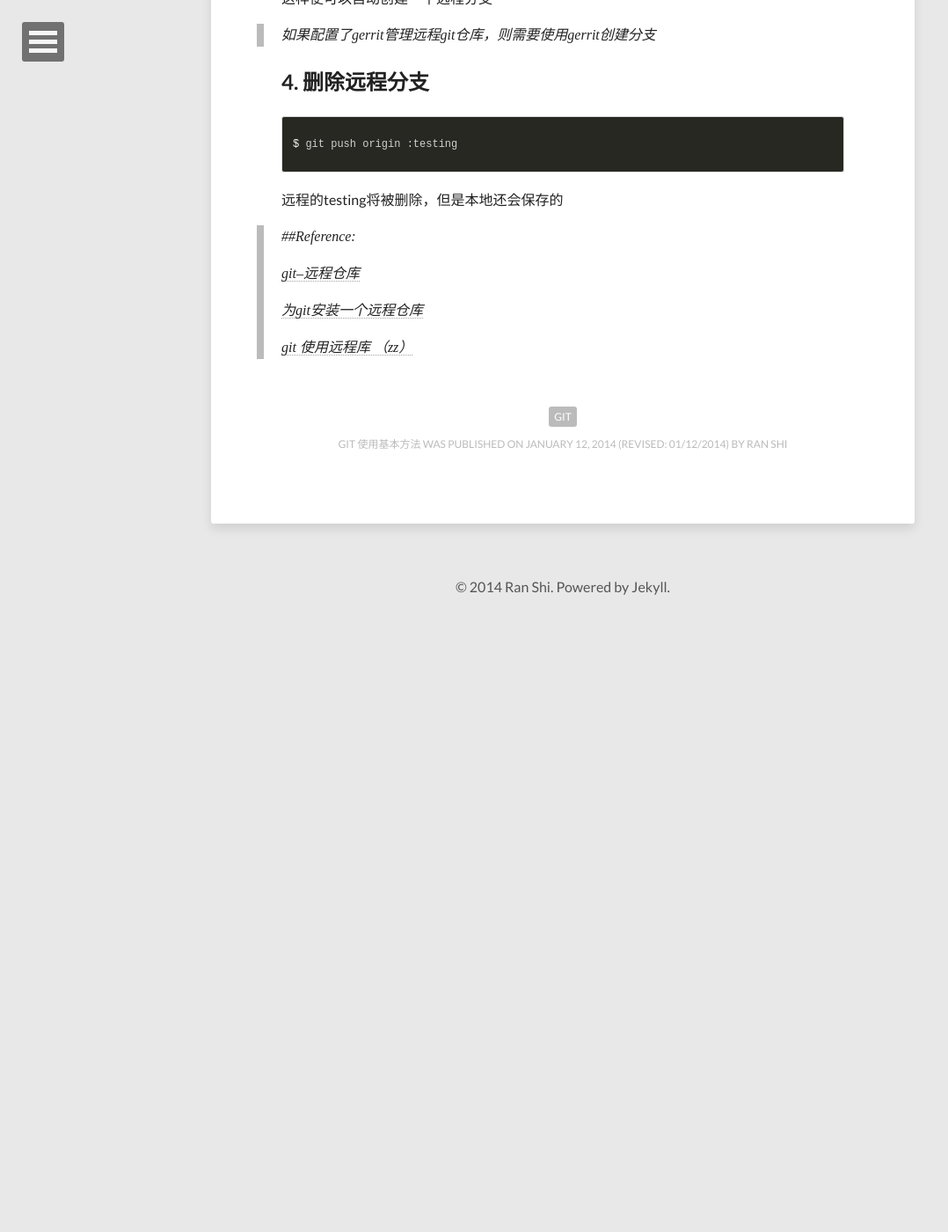
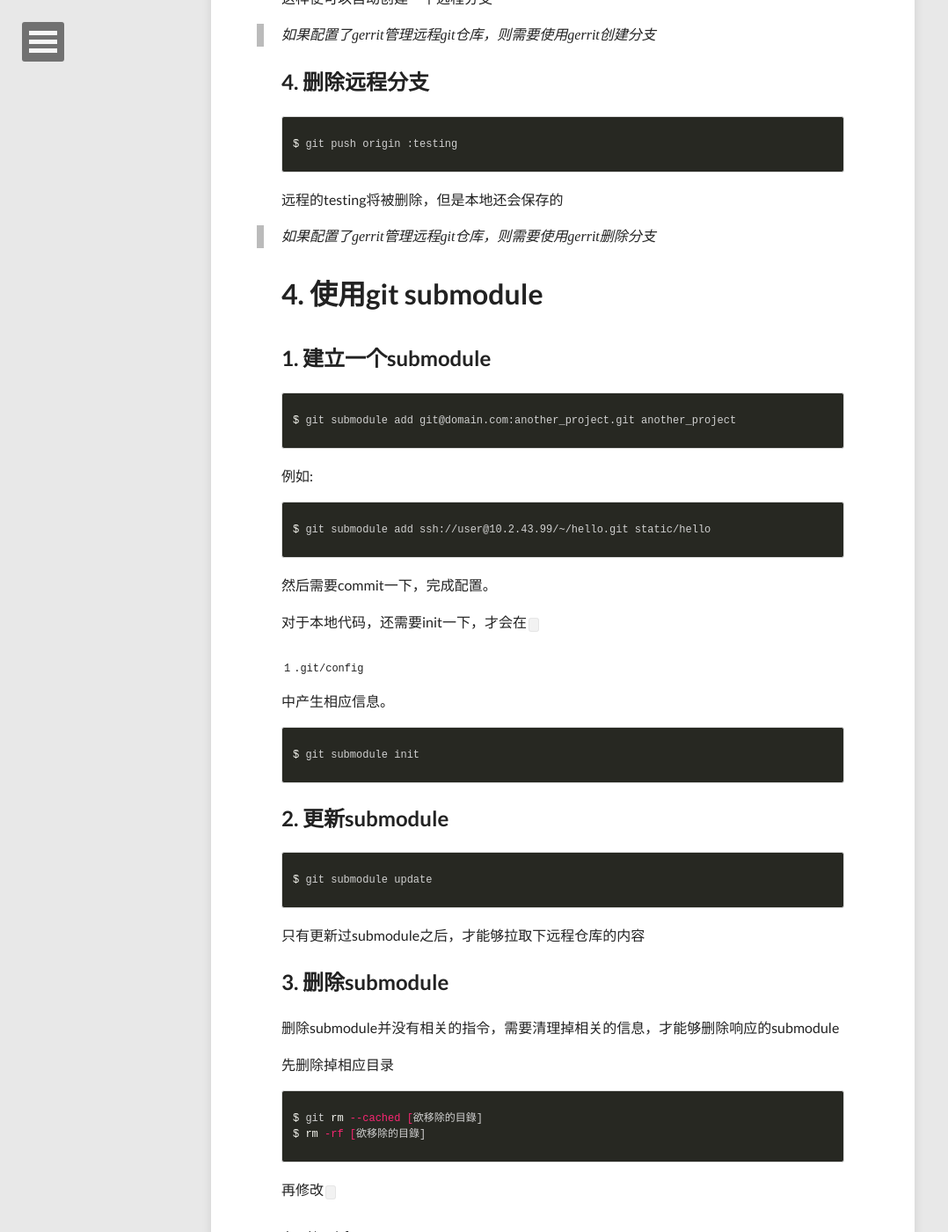
Before and after one commit to Sean8694/Sean8694.github.io_old, a Jekyll site: the page built from _posts/2014-01-12-git-remote-repo-creation.md, in a window 1280 px wide and 1400 px high, scrolled down 3574 px. Shown: the whole window at 88% size, without its empty margins (0-1078 px from the left). Built offline with Jekyll 4.4.1, drawn with Linux system fonts in a browser that asks for light colours; nearby versions of some CDN libraries; before the commit the page ends 4282 px from its top, so only the background shows below that; some of the changed text lies outside the part shown.

Commit message:
finish git

```diff
--- a/_posts/2014-01-12-git-remote-repo-creation.md
+++ b/_posts/2014-01-12-git-remote-repo-creation.md
@@ -178,6 +178,92 @@ $ git push origin :testing
 
 远程的testing将被删除，但是本地还会保存的
 
+> 如果配置了gerrit管理远程git仓库，则需要使用gerrit删除分支
+
+#4. 使用git submodule
+
+##1. 建立一个submodule
+
+{% highlight bash %}
+
+$ git submodule add git@domain.com:another_project.git another_project
+
+{% endhighlight %}
+
+例如:
+
+{% highlight bash %}
+
+$ git submodule add ssh://user@10.2.43.99/~/hello.git static/hello
+
+{% endhighlight %}
+
+然后需要commit一下，完成配置。
+
+对于本地代码，还需要init一下，才会在`.git/config`中产生相应信息。
+
+{% highlight bash %}
+
+$ git submodule init
+
+{% endhighlight %}
+
+##2. 更新submodule
+
+{% highlight bash %}
+
+$ git submodule update
+
+{% endhighlight %}
+
+只有更新过submodule之后，才能够拉取下远程仓库的内容
+
+##3. 删除submodule
+
+删除submodule并没有相关的指令，需要清理掉相关的信息，才能够删除响应的submodule
+
+先删除掉相应目录
+
+{% highlight bash %}
+
+$ git rm --cached [欲移除的目錄]
+$ rm -rf [欲移除的目錄]
+
+{% endhighlight %}
+
+再修改`.gitmodules`，删除相应内容
+
+{% highlight bash %}
+
+$ vim .gitmodules
+
+{% endhighlight %}
+
+再修改`.git/config`，删除相应内容
+
+{% highlight bash %}
+
+$ vim .git/config
+
+{% endhighlight %}
+
+提交修改
+
+{% highlight bash %}
+
+$ git add .gitmodules
+$ git commit -m "Remove a submodule"
+
+{% endhighlight %}
+
+安全起见，最后`sync`一下
+
+{% highlight bash %}
+
+$ git submodule sync
+
+{% endhighlight %}
+
 > ##Reference:
 >
 > [git--远程仓库](http://blog.csdn.net/adream307/article/details/6394981)
@@ -185,3 +271,5 @@ $ git push origin :testing
 > [为git安装一个远程仓库](http://zhiwei.li/text/2010/05/%E4%B8%BAgit%E5%AE%89%E8%A3%85%E4%B8%80%E4%B8%AA%E8%BF%9C%E7%A8%8B%E4%BB%93%E5%BA%93/)
 >
 > [git 使用远程库 （zz）](http://www.cnblogs.com/dqshll/articles/1791234.html)
+>
+> [Git Submodule 的認識與正確使用！](http://www.josephj.com/entry.php?id=342)
```
